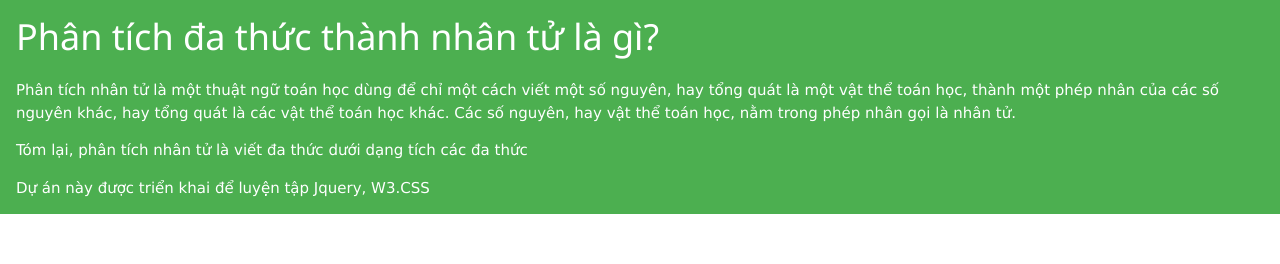
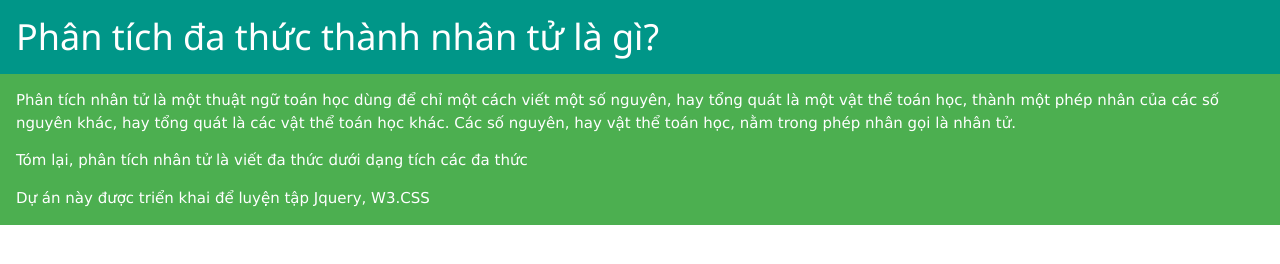
Before and after one commit to huysuckatcoding/Khoa-hoc-tu-nhien, a plain HTML site: page index.html in a window 1280 px wide. Drawn offline with nearby package versions, Linux system fonts and the light colour scheme.

Commit message:
Update index.html

```diff
--- a/index.html
+++ b/index.html
@@ -9,8 +9,10 @@
         <div id='header'>
         </div>
         <div id='body'>
+            <div class="w3-container w3-teal">
+                <h1>Phân tích đa thức thành nhân tử là gì?</h1>
+            </div>
             <div class="w3-container w3-green">
-                <h1>Phân tích đa thức thành nhân tử là gì?</h1>
                 <p>Phân tích nhân tử là một thuật ngữ toán học dùng để chỉ một cách viết một số nguyên, hay tổng quát là một vật thể toán học, thành một phép nhân của các số nguyên khác, hay tổng quát là các vật thể toán học khác. Các số nguyên, hay vật thể toán học, nằm trong phép nhân gọi là nhân tử.</p>
                 <p>Tóm lại, phân tích nhân tử là viết đa thức dưới dạng tích các đa thức</p>
                 <p>Dự án này được triển khai để luyện tập Jquery, W3.CSS</p>
```
